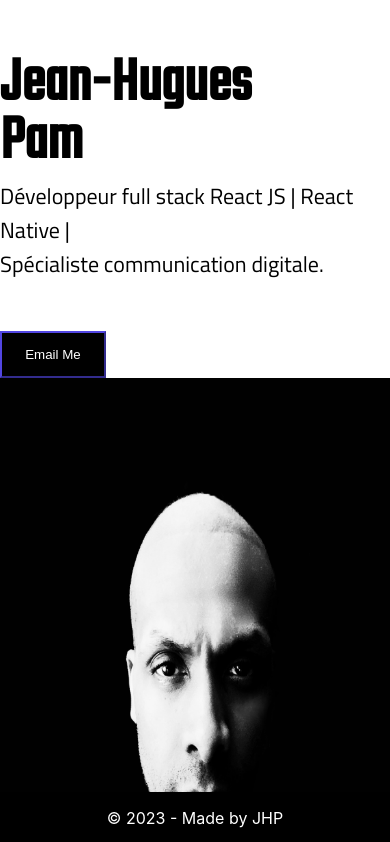
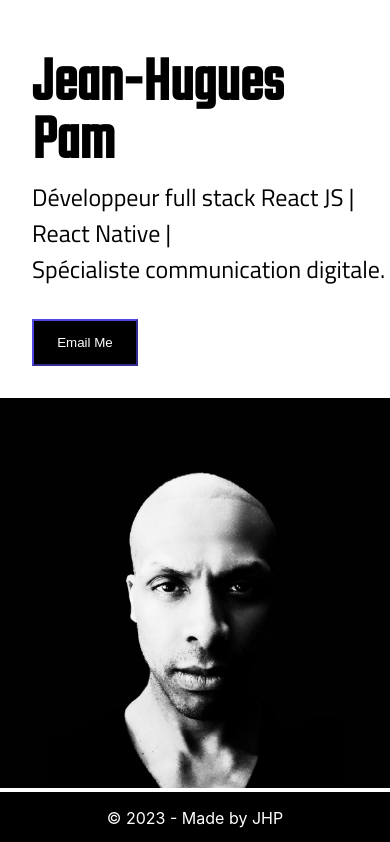
Before and after one commit to jhty75/myresume, a Next.js app: page / in a window 390 px wide. Shown: the top 842 px of the page. Built offline with nearby package versions, Linux system fonts and the light colour scheme.

Commit message:
myresume

```diff
--- a/styles/Bonus.module.css
+++ b/styles/Bonus.module.css
@@ -40,3 +40,22 @@
     transform: scale(1.1);
     color: rgb(82, 70, 226);
 }
+
+/* Media queries pour les smartphones */
+@media (max-width: 480px) {
+
+    .mainTitle {
+      margin: 1rem 4rem;
+    }
+
+    .bonusTitle{
+        margin: 1.5rem 4rem;
+    }
+
+    .iconstyle {
+        position: absolute;
+        top: 2rem;
+
+}
+
+  }
--- a/styles/Content.module.css
+++ b/styles/Content.module.css
@@ -47,3 +47,12 @@
 .projectsTab {
     width: 100px;
 }
+
+/* Media queries pour les smartphones */
+@media (max-width: 480px) {
+
+    .ContentText {
+      margin: 2rem;
+    }
+
+  }
--- a/styles/Education.module.css
+++ b/styles/Education.module.css
@@ -33,4 +33,23 @@
     text-align: justify;
     margin-left: 120px;
     margin-right: 120px;
+    display: block;
+    text-align: justify;
 }
+
+/* Media queries pour les smartphones */
+@media (max-width: 480px) {
+
+    .mainTitle {
+      margin: 1rem 4rem;
+    }
+
+    .diplomaTitle {
+        margin: 1rem 4rem;
+    }
+
+    .EducationPlaces {
+        margin: 1rem 4rem;
+    }
+
+  }
--- a/styles/Home.module.css
+++ b/styles/Home.module.css
@@ -38,20 +38,23 @@
 
 .text {
   font-family: "titillium";
-  font-size: 22px;
+  font-size: 1.5rem;
   margin: 0;
 
 }
 
 .mainPicture {
-  height: 600px;
+  height: 70vh;
   max-width: 100%;
+  margin-top: 3rem;
 }
 
+
+
 .btn {
-  margin-top: 50px;
+  margin-top: 2rem;
   background-color: black;
-  color: white;
+  color: rgb(255, 255, 255);
   width: 106px;
   height: 47px;
   border-color: rgb(82, 70, 226);
@@ -74,5 +77,33 @@
 }
 
 .picContainer {
-  margin-bottom: 200px;
+  margin-bottom: 7rem;
 }
+
+/* Media queries pour les smartphones */
+@media (max-width: 480px) {
+
+  .text {
+    margin-left: 2rem;
+  }
+
+  .title {
+    margin: 0rem 2rem;
+  }
+
+  .title2 {
+    margin: 0rem 2rem;
+
+  }
+
+  .mainPicture {
+    height: auto;
+    width: 100%;
+    margin-top: 2rem;
+  }
+
+  .btn {
+    margin-left: 2rem;
+
+  }
+}
--- a/styles/ProExperience.module.css
+++ b/styles/ProExperience.module.css
@@ -37,5 +37,34 @@
     font-family: titillium;
     font-size: 16px;
     margin-right: 200px;
+    text-align: justify;
 
 }
+
+/* Media queries pour les smartphones */
+@media (max-width: 480px) {
+
+    /* .mainTitle {
+        text-align: center;
+        } */
+
+    .mainTitle {
+        margin: 0rem 0rem;
+    }
+
+    .jobMission {
+      margin: 1rem 0rem 2rem;
+      text-align: justify;
+    }
+
+    .jobTitle {
+        margin: 1rem 0rem;
+      }
+
+      .jobPlaces {
+        margin: 1rem 0rem;
+      }
+
+
+
+  }
--- a/styles/SecondaryComponent.module.css
+++ b/styles/SecondaryComponent.module.css
@@ -62,3 +62,12 @@
     padding-top: 30px;
     color: rgb(255, 255, 255);
 }
+
+/* Media queries pour les smartphones */
+@media (max-width: 480px) {
+
+    .usedTechText {
+      margin: 2rem;
+    }
+
+  }
```
